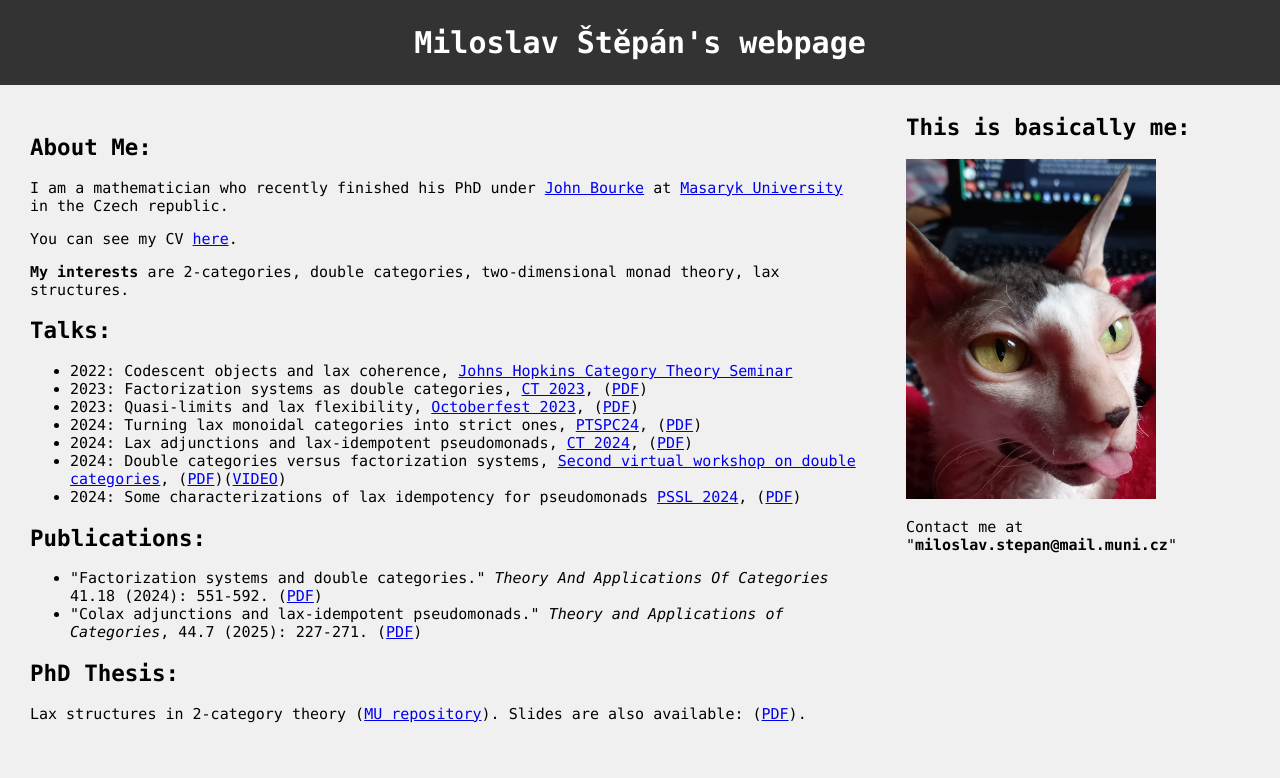
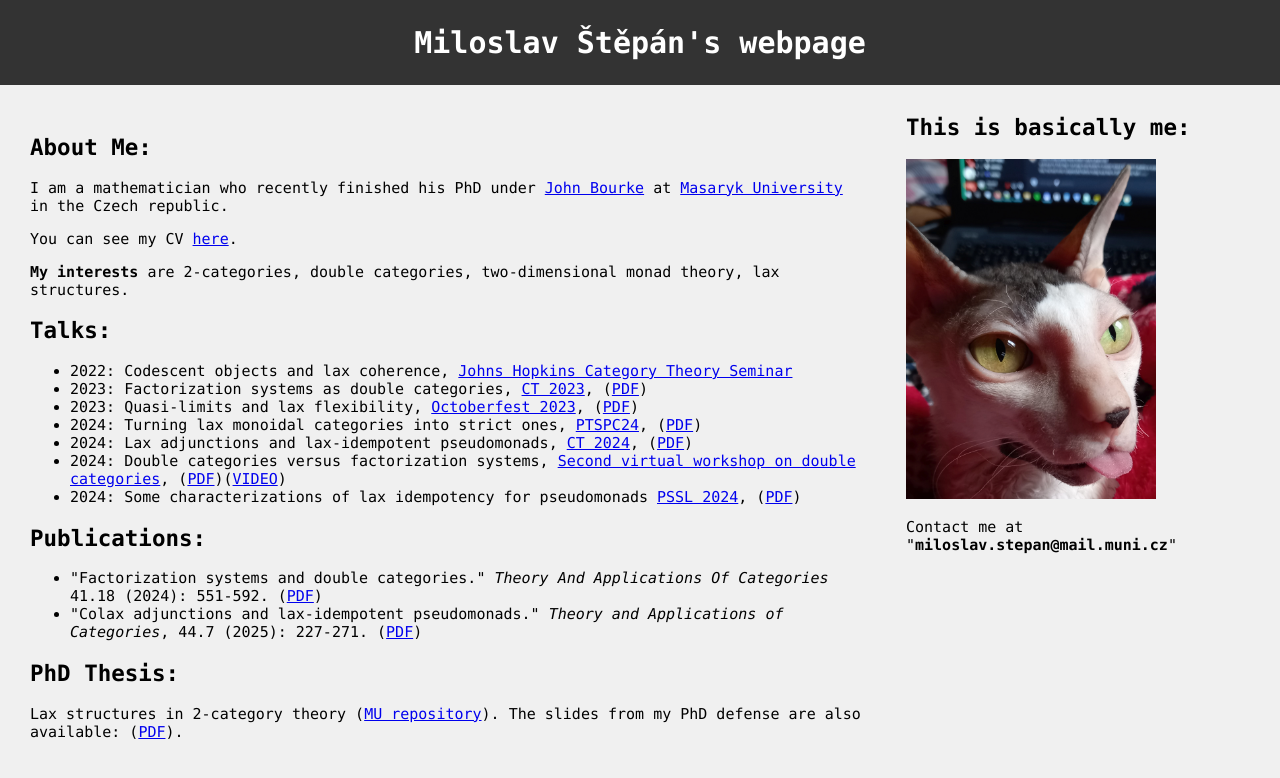
Before and after one commit to MiloslavStepan/MiloslavStepan.github.io, a Jekyll site: the page built from README.md, in a window 1280 px wide. Shown: the top 778 px of the page. Built offline with Jekyll 4.4.1, drawn with Linux system fonts in a browser that asks for light colours; our own code applies the rules of GitHub Pages for plain Markdown files.

Commit message:
Update home.html

```diff
--- a/_layouts/home.html
+++ b/_layouts/home.html
@@ -89,7 +89,7 @@
 		</ul>
 
         <h2>PhD Thesis:</h2>
-		Lax structures in 2-category theory (<a href="https://is.muni.cz/auth/th/qlooc/MiloslavPhD.pdf">MU repository</a>). Slides are also available: (<a href="Files/Stepan%20Phd%20Defense%20Slides.pdf">PDF</a>).
+		Lax structures in 2-category theory (<a href="https://is.muni.cz/auth/th/qlooc/MiloslavPhD.pdf">MU repository</a>). The slides from my PhD defense are also available: (<a href="Files/Stepan%20Phd%20Defense%20Slides.pdf">PDF</a>).
     </p></section>
 
 
```
